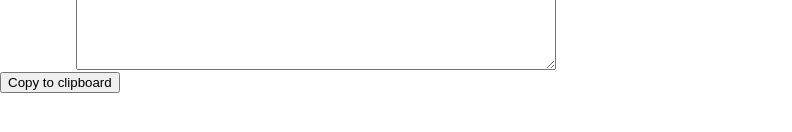
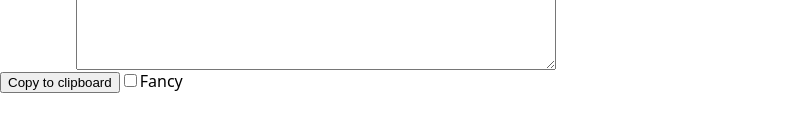
Before and after one commit to senkulabs/md-tree-react, a React (Vite) app: page / in a window 1280 px wide. Shown: the part 258-390 px from the top of the page, without its empty margins (0-792 px from the left). Built offline with nearby package versions, Linux system fonts and the light colour scheme.

Commit message:
feat: show tree in app component, set fancy mode (utf-8 for fancy mode enabled and ascii for fancy mode disabled)

```diff
--- a/src/App.jsx
+++ b/src/App.jsx
@@ -1,11 +1,12 @@
 import { useState } from "react"
+import { generateTree } from "./lib/generate-tree";
+import { parseInput } from "./lib/parse-input";
 
 
 function App() {
   const [value, setValue] = useState('');
   const [copied, setCopied] = useState(false);
-
-  console.log(value);
+  const [fancyMode, setFancyMode] = useState(false);
 
   function handleTabKey(event) {
     if (event.key === 'Tab') {
@@ -27,7 +28,7 @@ function App() {
 
   async function handleCopy() {
     try {
-      await navigator.clipboard.writeText(value);
+      await navigator.clipboard.writeText(fancyMode ? generateTree(parseInput(value)) : generateTree(parseInput(value), { charset: 'ascii' }));
       setCopied(true);
 
       // Reset the "copied" message after 2 seconds
@@ -39,18 +40,25 @@ function App() {
     }
   }
 
+  function handleFancyMode() {
+    setFancyMode(!fancyMode);
+  }
+
   return (
     <div className="container p-2 mx-auto">
       <div style={{ display: 'flex', justifyContent: 'space-around', gap: '1rem' }}>
-        <textarea style={{ width: '480px', height: '320px' }} value={value} onChange={(event) => {
+        <textarea style={{ width: '480px', height: '320px', tabSize: '2' }} value={value} onChange={(event) => {
           setValue(event.target.value);
         }} onKeyDown={handleTabKey}></textarea>
-        <div className="tree" style={{ width: '480px', whiteSpace: 'pre-wrap' }}>
-          {value}
+        <div className="tree" style={{ width: '480px', whiteSpace: 'pre', fontFamily: 'monospace' }}>
+          { fancyMode ? generateTree(parseInput(value)) : generateTree(parseInput(value), { charset : 'ascii' })}
         </div>
       </div>
       <div className="control">
         <button onClick={handleCopy}>{ copied ? 'Copied' : 'Copy to clipboard' }</button>
+        <label htmlFor="fancy-mode">
+          <input type="checkbox" id="fancy-mode" onChange={handleFancyMode} checked={fancyMode} />Fancy
+        </label>
       </div>
     </div>
   )
```
